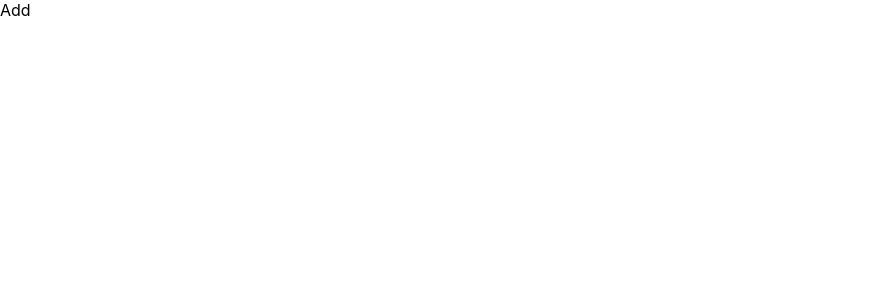
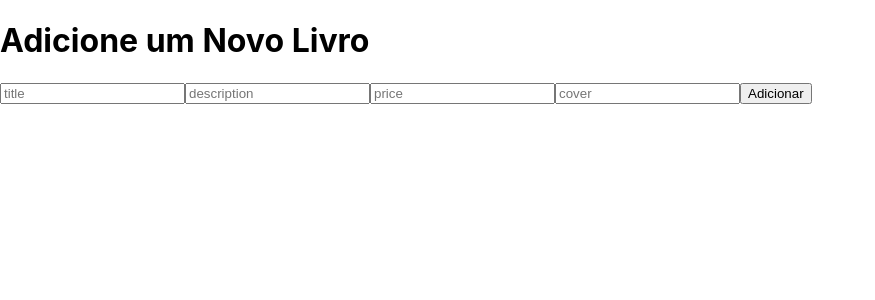
Before and after one commit to daCruzZzLeticia/react-mysql-crud-practice, a React (Create React App) app in the folder client/: page /add in a window 1280 px wide. Shown: the top 300 px of the page, without its empty margins (0-875 px from the left). Built offline with nearby package versions, Linux system fonts and the light colour scheme.

Commit message:
feat: adicionando novos livros ao bd pelo react

```diff
--- a/client/src/pages/Add.jsx
+++ b/client/src/pages/Add.jsx
@@ -1,8 +1,41 @@
+import axios from 'axios'
 import React from "react"
+import {useState} from "react"
+import { useNavigate } from "react-router-dom"
 
 const Add = () => {
+    const[book, setBook] = useState({
+        title: "",
+        description: "",
+        price: null,
+        cover: ""
+    })
+
+    const navigate = useNavigate()
+
+    const handleChange = (e) =>{
+        setBook(prev=>({...prev, [e.target.name]: e.target.value}))
+    }
+
+    const handleClick = async e =>{
+        e.preventDefault()
+        try{
+            await axios.post("http://localhost:8800/books", book)
+            navigate("/")
+        }catch(err){
+            console.log(err)
+        }
+    }
+    console.log(book)
     return (
-        <div>Add</div>
+        <div className="form">
+            <h1>Adicione um Novo Livro</h1>
+            <input type="text" placeholder="title" onChange={handleChange} name="title"/>
+            <input type="text" placeholder="description" onChange={handleChange} name="description"/>
+            <input type="number" placeholder="price" onChange={handleChange} name="price"/>
+            <input type="text" placeholder="cover" onChange={handleChange} name="cover"/>
+            <button onClick={handleClick}>Adicionar</button>
+        </div>
     )
 }
 
```
Also changed, not shown: 1 other file (tests, documents, lock files or other folders).
